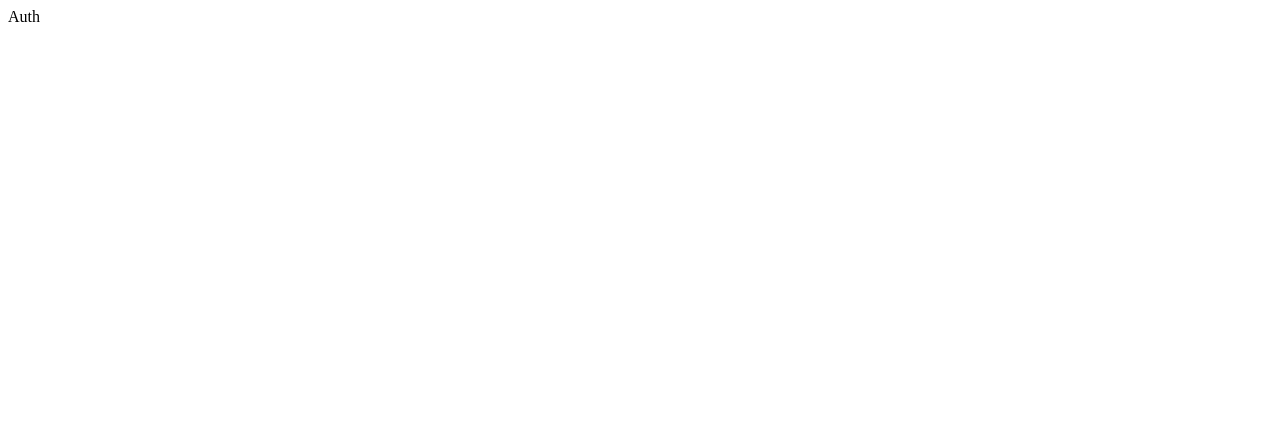
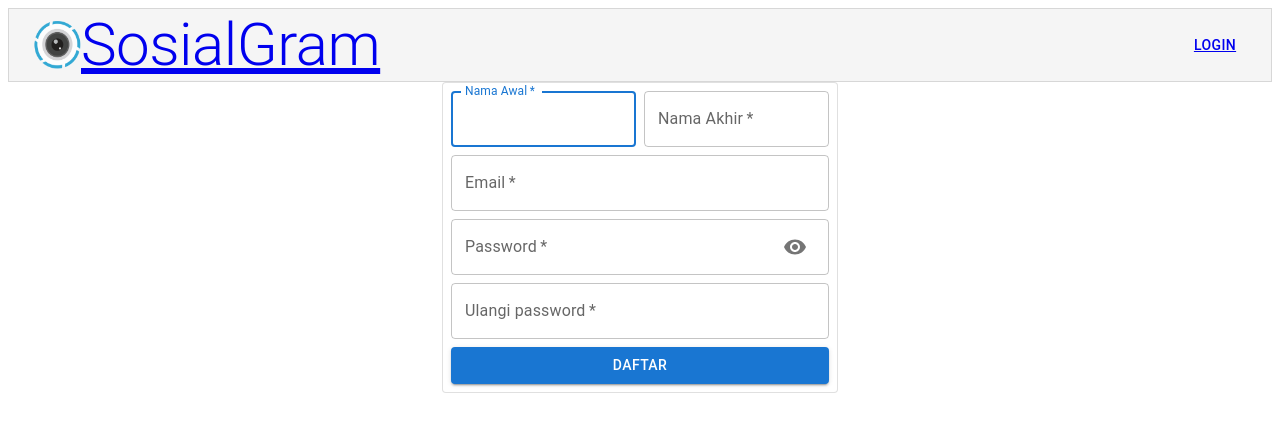
Before and after one commit to fhadlan/sosialmedia-MERN, a React (Create React App) app in the folder client/: page /auth in a window 1280 px wide. Shown: the top 432 px of the page. Built offline with nearby package versions, Linux system fonts and the light colour scheme.

Commit message:
form auth fixing some route

```diff
--- a/client/src/App.js
+++ b/client/src/App.js
@@ -1,15 +1,19 @@
 import React from "react";
-import { createBrowserRouter, RouterProvider } from "react-router-dom";
+import { BrowserRouter, Routes, Route } from "react-router-dom";
 import Home from "./components/Home/Home";
 import Auth from "./components/Auth/Auth";
-
-const router = createBrowserRouter([
-  { path: "/", element: <Home /> },
-  { path: "/auth", element: <Auth /> },
-]);
+import Navbar from "./components/Navbar/Navbar";
 
 const App = () => {
-  return <RouterProvider router={router} />;
+  return (
+    <BrowserRouter>
+      <Navbar />
+      <Routes>
+        <Route path="/" element={<Home />} />
+        <Route path="/auth" element={<Auth />} />
+      </Routes>
+    </BrowserRouter>
+  );
 };
 
 export default App;
--- a/client/src/components/Auth/Auth.js
+++ b/client/src/components/Auth/Auth.js
@@ -1,7 +1,73 @@
-import React from "react";
+import React, { useState } from "react";
 
-function Auth() {
-  return <div>Auth</div>;
-}
+import Cinput from "./Cinput";
+import { Container, Paper, Grid, Button, Typography } from "@mui/material";
+
+const Auth = () => {
+  const [showPassword, setShowPassword] = useState(false);
+  const isSignUp = true;
+  const handleChange = () => {};
+  const handleShowPassword = () =>
+    setShowPassword((prevShowPassword) => !prevShowPassword);
+  const handleSubmit = () => {};
+
+  return (
+    <Container component={"main"} maxWidth="xs">
+      <Paper variant="outlined">
+        <Grid
+          container
+          spacing={1}
+          p={1}
+          component="form"
+          onSubmit={handleSubmit}
+        >
+          {isSignUp && (
+            <>
+              <Cinput
+                name={"firstName"}
+                label={"Nama Awal"}
+                handleChange={handleChange}
+                autoFocus
+                half
+              />
+              <Cinput
+                name={"lastName"}
+                label={"Nama Akhir"}
+                handleChange={handleChange}
+                half
+              />
+            </>
+          )}
+          <Cinput
+            type={"email"}
+            name={"email"}
+            label={"Email"}
+            handleChange={handleChange}
+          />
+          <Cinput
+            type={showPassword ? "text" : "password"}
+            name={"password"}
+            label={"Password"}
+            handleChange={handleChange}
+            handleShowPassword={handleShowPassword}
+          />
+          {isSignUp && (
+            <Cinput
+              type={"password"}
+              name={"confirmPassword"}
+              label={"Ulangi password"}
+              handleChange={handleChange}
+            />
+          )}
+          <Grid item xs={12} sm={12}>
+            <Button type="submit" fullWidth variant="contained" color="primary">
+              <Typography variant="button">Daftar</Typography>
+            </Button>
+          </Grid>
+        </Grid>
+      </Paper>
+    </Container>
+  );
+};
 
 export default Auth;
--- /dev/null
+++ b/client/src/components/Auth/Cinput.js
@@ -0,0 +1,39 @@
+import React from "react";
+import { TextField, Grid, InputAdornment, IconButton } from "@mui/material";
+import { Visibility, VisibilityOff } from "@mui/icons-material";
+
+const Cinput = ({
+  half,
+  type,
+  name,
+  label,
+  autoFocus,
+  handleChange,
+  handleShowPassword,
+}) => (
+  <Grid item xs={12} sm={half ? 6 : 12}>
+    <TextField
+      fullWidth
+      type={type}
+      name={name}
+      label={label}
+      variant="outlined"
+      autoFocus={autoFocus}
+      onChange={handleChange}
+      required
+      InputProps={
+        name === "password" && {
+          endAdornment: (
+            <InputAdornment position="end">
+              <IconButton onClick={handleShowPassword}>
+                {type === "password" ? <Visibility /> : <VisibilityOff />}
+              </IconButton>
+            </InputAdornment>
+          ),
+        }
+      }
+    />
+  </Grid>
+);
+
+export default Cinput;
--- a/client/src/components/Home/Home.js
+++ b/client/src/components/Home/Home.js
@@ -7,7 +7,6 @@ import Navbar from "../Navbar/Navbar";
 const Home = () => {
   return (
     <>
-      <Navbar />
       <Container>
         <Grow in>
           <Grid container justifyContent="space-between" mt={1} spacing={1}>
```
